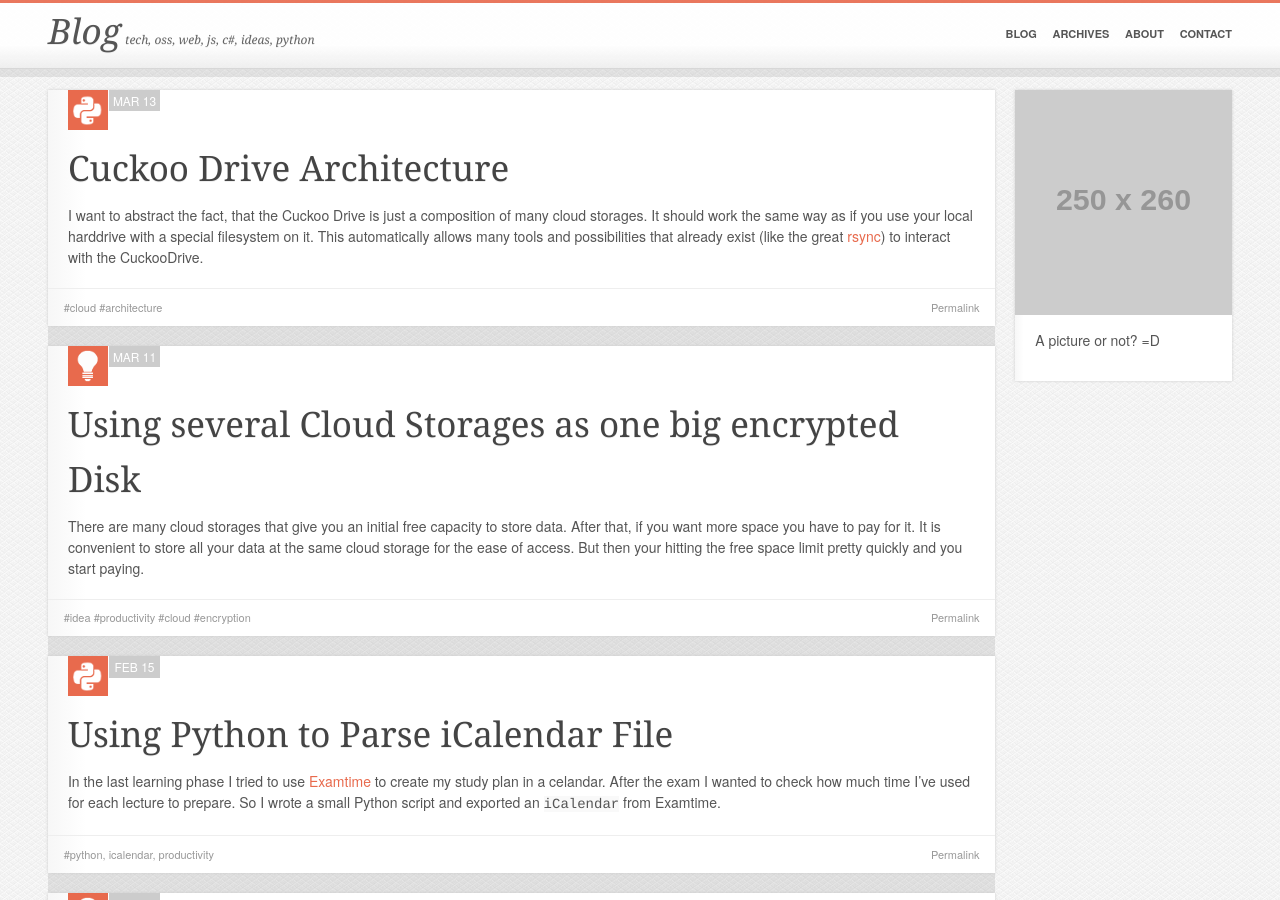
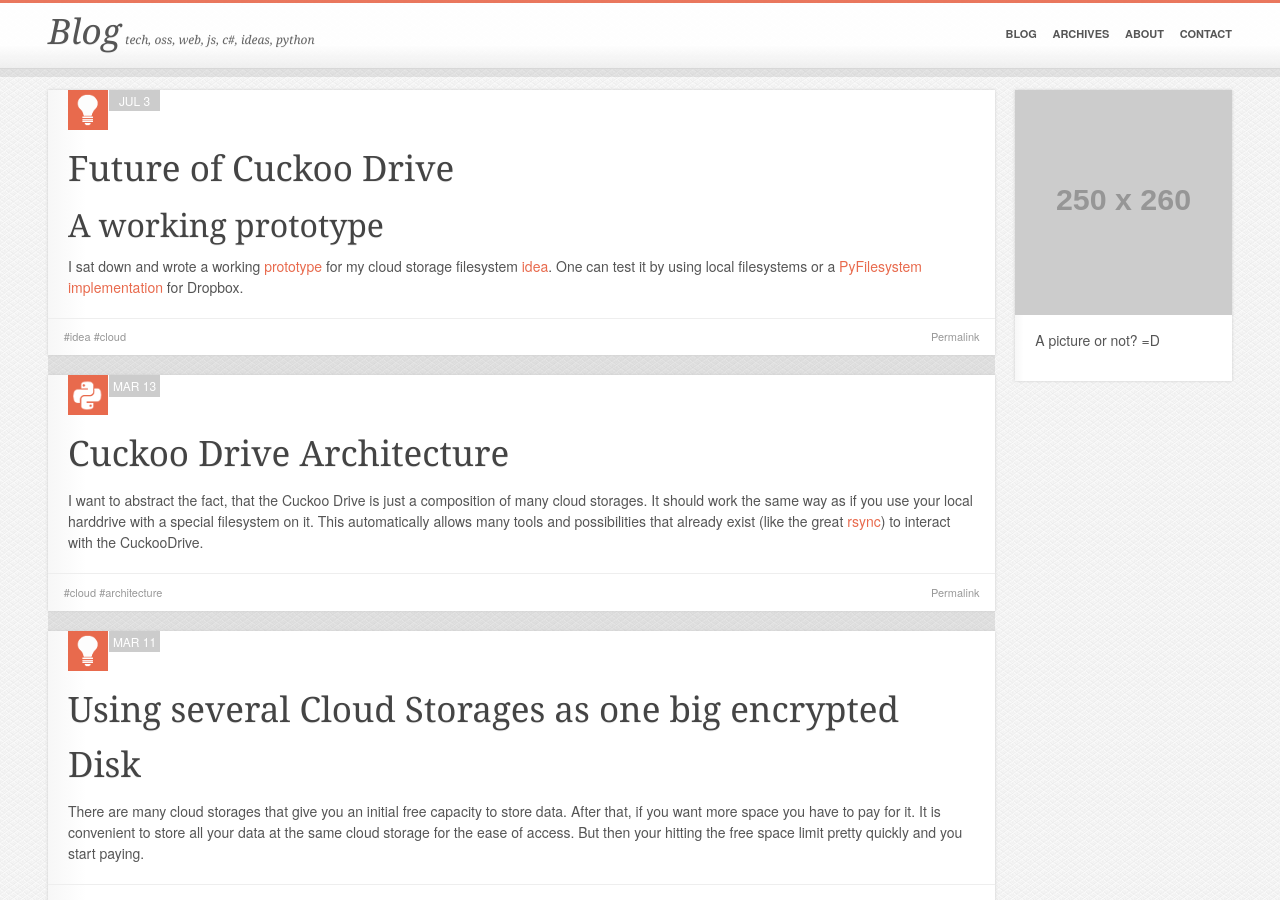
Before and after one commit to lukasmartinelli/lukasmartinelli.github.io, a Jekyll site: the page built from index.html, in a window 1280 px wide and 900 px high. Built offline with Jekyll 4.4.1, drawn with Linux system fonts in a browser that asks for light colours; Markdown is read by kramdown in place of the engine named in the settings; the list of posts is cut into pages by our own code; some of the changed lines change nothing that is shown.

Commit message:
Added image and reformated posts and attributes

```diff
--- a/_posts/2014-07-03-future-of-cuckoodrive.md
+++ b/_posts/2014-07-03-future-of-cuckoodrive.md
@@ -1,15 +1,30 @@
 ---
 layout: post
-published: false
+title: Future of Cuckoo Drive
+published: true
+tags:
+  - idea
+  - cloud
+categories: idea
 ---
 
 ## A working prototype
-I sat down and wrote a [working prototype](https://github.com/lukasmartinelli/cuckoodrive) for my cloud storage filesystem [idea](http://lukasmartinelli.ch/idea/2014/03/11/using-the-cloud-storages-as-one-big-encrypted-disk.html). One can test it by using local filesystems or a [PyFilesystem implementation](https://github.com/lukasmartinelli/fs-dropbox) for Dropbox.
+I sat down and wrote a working
+[prototype](https://github.com/lukasmartinelli/cuckoodrive)
+for my cloud storage filesystem
+[idea](http://lukasmartinelli.ch/idea/2014/03/11/using-the-cloud-storages-as-on
+e-big-encrypted-disk.html). One can test it by using local filesystems or a
+[PyFilesystem implementation](https://github.com/lukasmartinelli/fs-dropbox)
+for Dropbox.
 
-I used the already described [architecture](http://lukasmartinelli.ch/python/2014/03/13/cuckoo-drive-architecture.html) and I am pretty happy with it. Using PyFilesystem saved me alot of time and made the task easier.
+I used the already described
+[architecture](http://lukasmartinelli.ch/python/2014/03/13/cuckoo-drive-archite
+cture.html) and I am pretty happy with it. Using PyFilesystem saved me a lot of
+time and made the task easier.
 
 ## One does not simply write a Distributed Filesystem
-While writing the filesystem I found myself solving problems, that alot of people already are trying to solve (or have solved):
+While writing the filesystem I found myself solving problems, that a lot of
+people already are trying to solve (or have solved):
 - caching
 - encryption
 - compression
@@ -17,11 +32,28 @@
 - failure-tolerant
 - redundancy
 
-I don't want to reinvent the wheel and write yet another DFS (a bit like "Don't write your own Crypto"). Writing fileystems is hard and I don't think I'm up to the task to do it. However, while hacking together the prototype I found many subproblems that have to be solved and they are also quite tricky.
+I don't want to reinvent the wheel and write yet another DFS (a bit like "Don't
+write your own Crypto"). Writing fileystems is hard and I don't think I'm up to
+the task to do it. However, while hacking together the prototype I found many
+subproblems that have to be solved and they are also quite tricky.
 
 ### Writing PyFilesystem Implementations for Cloud Storage Providers
-My current approach was writing a PyFilesystem implementation for each cloud storage provider. This is quite a tedious task and a bit repetitive as most of the cloud storages are not suited for implementing a filesystem directly (e.g. no concept of a filesystem path). But there was the nice sideeffect of providing a common API to all those cloud storages.
+My current approach was writing a PyFilesystem implementation for each cloud
+storage provider. This is quite a tedious task and a bit repetitive as most
+of the cloud storages are not suited for implementing a filesystem directly
+(e.g. no concept of a filesystem path). But there was the nice side effect of
+providing a common API to all those cloud storages.
 
 ## Providing one API to rule them all
-So I searched the web and only found a solution ([Apache Libcloud](http://libcloud.apache.org/)) that provides a common API to commercial cloud storages (like Amazon or Rackspace). What is missing is a common API to end user cloud storages (like Dropbox, Google Drive, Box.net and all those). If I would provide such an API, the developers of those Distributed Fileystems could integrate it and actually create my [Cuckoo Drive](http://lukasmartinelli.ch/idea/2014/03/11/using-the-cloud-storages-as-one-big-encrypted-disk.html) by themselves.
-I want to make it possible for Projects like [Bazil](http://bazil.org/) to do their thing worrying about implementing cloud storage adapters. I already have some knowledge of the various cloud storage APIs but there is definitly more research to be done.
+So I searched the web and only found a solution ([Apache
+Libcloud](http://libcloud.apache.org/)) that provides a common API to
+commercial cloud storages (like Amazon or Rackspace). What is missing is a
+common API to end user cloud storages (like Dropbox, Google Drive, Box.net
+and all those). If I would provide such an API, the developers of those
+Distributed Fileystems could integrate it and actually create my [Cuckoo
+Drive](http://lukasmartinelli.ch/idea/2014/03/11/using-the-cloud-storages-as-on
+e-big-encrypted-disk.html) by themselves.
+I want to make it possible for Projects like [Bazil](http://bazil.org/) to do
+their thing worrying about implementing cloud storage adapters. I already have
+some knowledge of the various cloud storage APIs but there is definitely more
+research to be done.
```
Also changed, not shown: media/one-does-not-simply-write-a-dfs.jpg (added).
